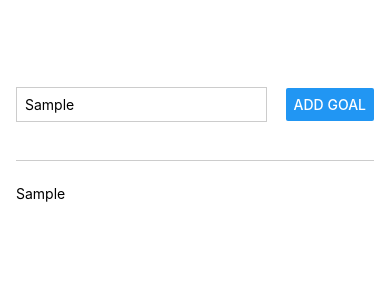
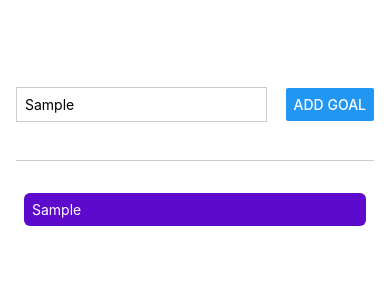
Before and after one commit to Zakoryulka/GoalListProject, a React Native app: screen / in a window 390 px wide. Both pictures are taken after typing "Sample" into the empty fields and a click on the button "ADD GOAL". Shown: the top 300 px of the page. Built offline with nearby package versions, Linux system fonts and the light colour scheme.

Commit message:
Added scrollable listItems

```diff
--- a/App.js
+++ b/App.js
@@ -4,7 +4,9 @@ import {
   View,
   TextInput,
   Button,
-  Text
+  Text,
+  ScrollView,
+  FlatList
 } from 'react-native';
 
 export default function App() {
@@ -19,7 +21,7 @@ export default function App() {
   function addGoalHandler() {
     setCourseGoals((currentCourseGoals) => [
       ...currentCourseGoals,
-      enteredGoalText
+      {text: enteredGoalText, id: Math.random().toString(36).substring(7)}
     ]);
   }
 
@@ -33,7 +35,19 @@ export default function App() {
           onPress={addGoalHandler}/>
       </View>
       <View style={styles.goalsContainer}>
-        {courseGoals.map((goal) => <Text>{goal}</Text>)}
+        <FlatList data={courseGoals}
+          renderItem={(itemData) => {
+            return(
+              <View style={styles.goalItem}>
+                <Text style={styles.goalText}>{itemData.item.text}</Text>
+              </View>
+            );
+          }}
+          keyExtractor={(item, index) => {
+            return item.id;
+          }}
+          alwaysBounceVertical={false}
+        />
       </View>
     </View>
   );
@@ -65,6 +79,14 @@ const styles = StyleSheet.create({
   },
   goalsContainer: {
     flex: 6,
-    // backgroundColor: 'blue'
+  },
+  goalItem: {
+    margin: 8,
+    padding: 8,
+    borderRadius: 6,
+    backgroundColor: '#5e0acc'
+  },
+  goalText: {
+    color: 'white'
   }
 });
```
